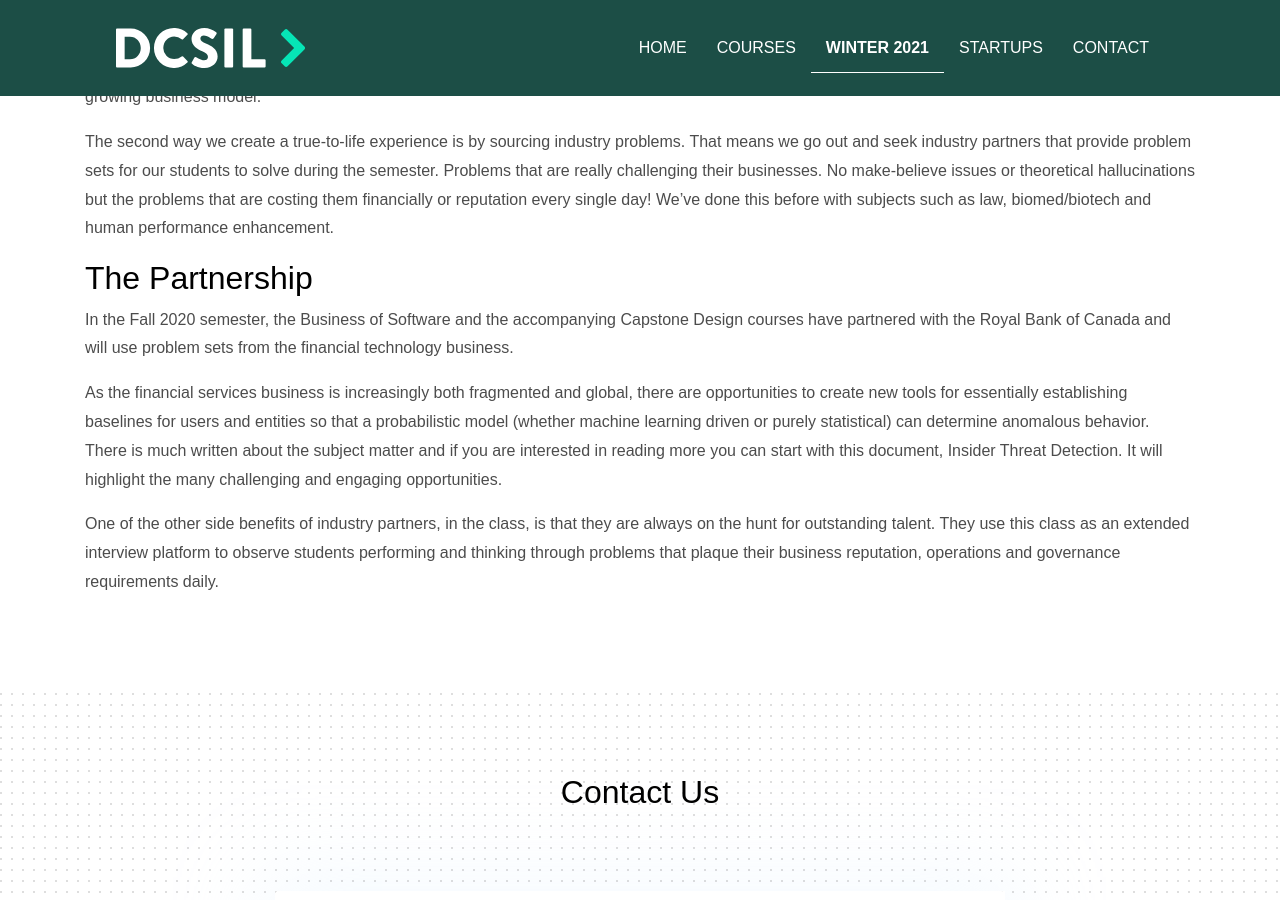
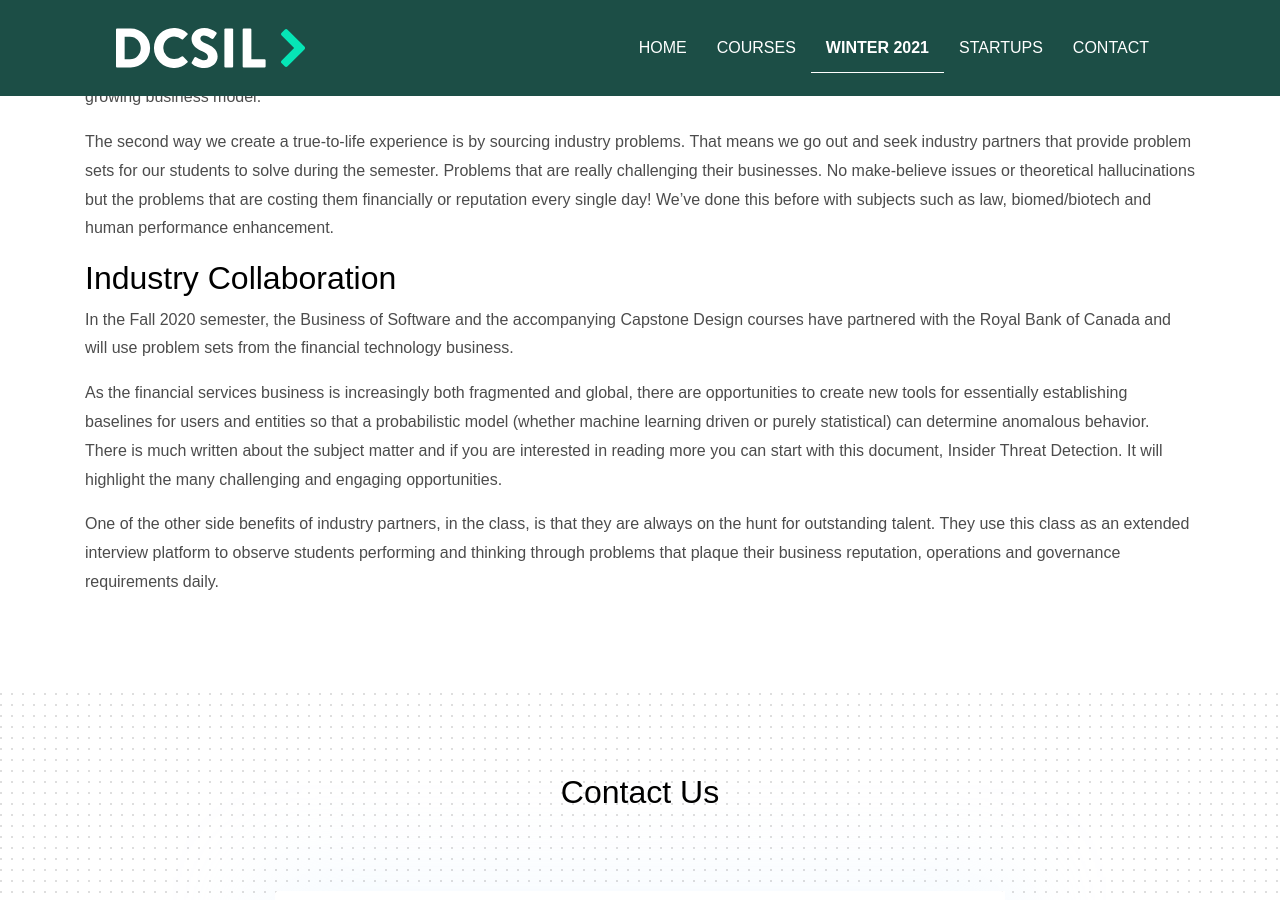
Before and after one commit to dcsil/website, a Jekyll site: the page built from _pages/term/fall-2020.html, in a window 1280 px wide and 900 px high, scrolled down 762 px. Built offline with Jekyll 4.4.1, drawn with Linux system fonts in a browser that asks for light colours.

Commit message:
Update fall-2020.md

```diff
--- a/_includes/terms/fall-2020.md
+++ b/_includes/terms/fall-2020.md
@@ -4,7 +4,7 @@ Customer development teaches you how to engage prospective customers in order to
 
 The second way we create a true-to-life experience is by sourcing industry problems. That means we go out and seek industry partners that provide problem sets for our students to solve during the semester. Problems that are really challenging their businesses. No make-believe issues or theoretical hallucinations but the problems that are costing them financially or reputation every single day!  We’ve done this before with subjects such as law, biomed/biotech and human performance enhancement.
 
-## The Partnership
+## Industry Collaboration
 
 In the Fall 2020 semester, the Business of Software and the accompanying Capstone Design courses have partnered with the Royal Bank of Canada and will use problem sets from the financial technology business.
 
```
